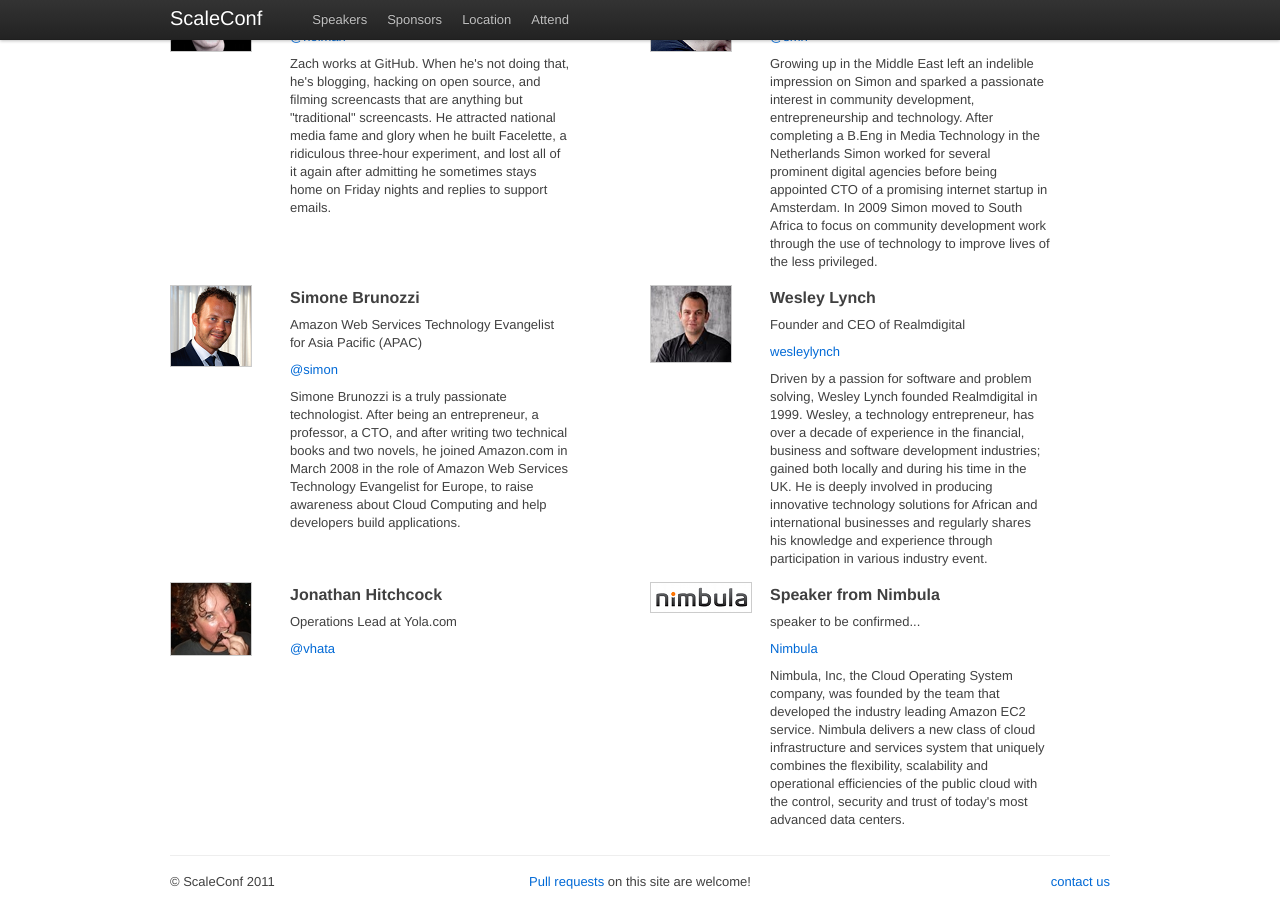
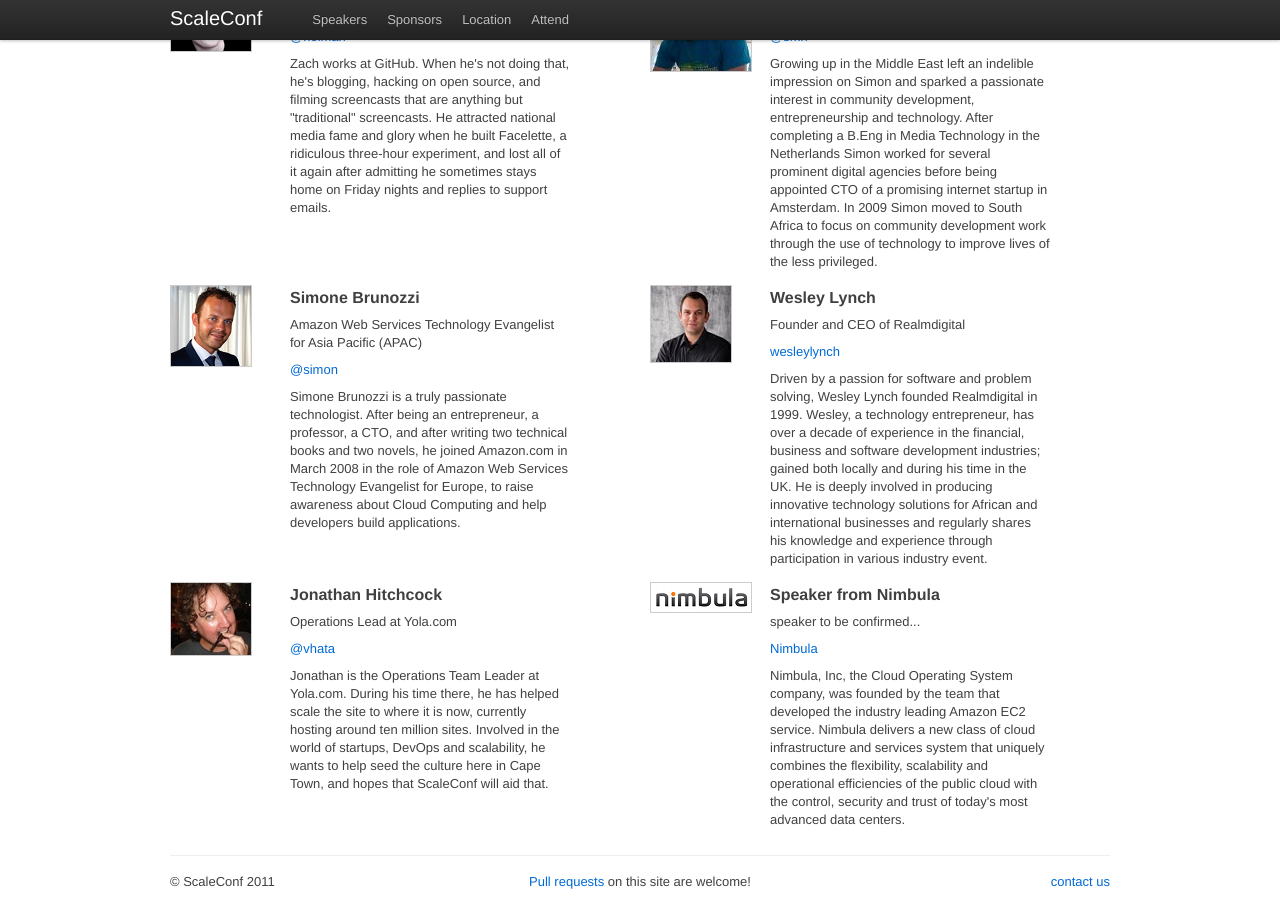
Before and after one commit to scaleconf/scaleconf.github.com, a Jekyll site: the page built from speakers.html, in a window 1280 px wide and 900 px high, scrolled down 656 px. Built offline with Jekyll 4.4.1, drawn with Linux system fonts in a browser that asks for light colours; Markdown is read by kramdown in place of the engine named in the settings.

Commit message:
more speaker info

```diff
--- a/speakers.html
+++ b/speakers.html
@@ -132,6 +132,7 @@
                     <p>Operations Lead at Yola.com</p>
                     <p><a href='twitter.com/vhata'>@vhata</a></p>
                     <p>
+                    Jonathan is the Operations Team Leader at Yola.com. During his time there, he has helped scale the site to where it is now, currently hosting around ten million sites. Involved in the world of startups, DevOps and scalability, he wants to help seed the culture here in Cape Town, and hopes that ScaleConf will aid that.
                     </p>
                 </div>
             </div>
```
Also changed, not shown: images/speakers/codahale.jpg, images/speakers/simondehaan.jpg.
